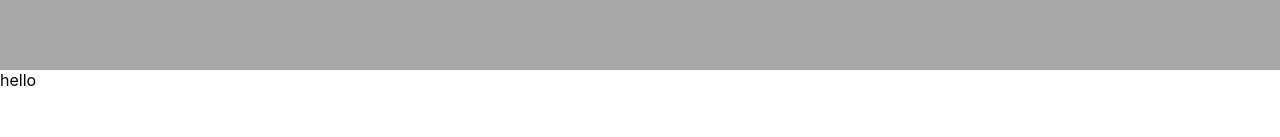
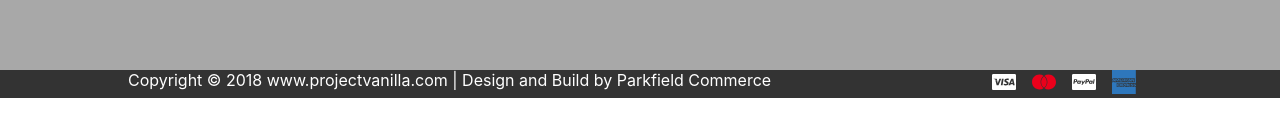
Before and after one commit to simk395/single-app-page, a React (Create React App) app: page / in a window 1280 px wide. Shown: the part 605-742 px from the top of the page. Built offline with nearby package versions, Linux system fonts and the light colour scheme; no server answers.

Commit message:
footer remodeled

```diff
--- a/src/App.css
+++ b/src/App.css
@@ -81,41 +81,40 @@ main {
   margin: 1em 0;
   font-weight: 500; }
 
-.footer-nav {
+.footer__nav {
   display: flex;
   flex-direction: row;
   justify-content: space-between;
   padding: 2em 10% 3em 10%;
   background: #a8a8a8; }
-
-.footer-list {
+  .footer__nav-container {
     color: white; }
-  .footer-list:nth-child(4) {
+    .footer__nav-container:nth-child(4) {
       max-width: 20em; }
-  .footer-list-unordered {
+  .footer__nav-list {
     display: flex;
     flex-direction: column;
     justify-content: space-evenly;
     height: 15em; }
-  .footer-list-item {
+    .footer__nav-list__item {
       list-style: none; }
-    .footer-list-item-anchor {
+      .footer__nav-list__item-anchor {
         text-decoration: none;
         color: inherit; }
-      .footer-list-item-anchor:hover {
+        .footer__nav-list__item-anchor:hover {
           text-decoration: underline; }
-    .footer-list-item-signUp {
+      .footer__nav-list__item-signup {
         position: relative;
         height: 2.5em; }
-      .footer-list-item-signUp-input {
+        .footer__nav-list__item-signup-input {
           height: 100%;
           width: 75%;
           border-radius: 20px 0 0 20px;
           padding-left: 13px;
           border: none; }
-        .footer-list-item-signUp-input:focus {
+          .footer__nav-list__item-signup-input:focus {
             outline: none; }
-      .footer-list-item-signUp-submit {
+        .footer__nav-list__item-signup-submit {
           height: 100%;
           background: #2f80ed;
           color: white;
@@ -124,14 +123,21 @@ main {
           position: absolute;
           border-radius: 0 20px 20px 0;
           cursor: pointer; }
-    .footer-list-item-icons {
+      .footer__nav-list__item-container {
         display: inline; }
-    .footer-list-item-icon {
+      .footer__nav-list__item-icon {
         height: 1.5em;
         width: 1.5em;
         fill: white;
         margin-right: 1em;
         cursor: pointer; }
+
+.footer__copyright {
+  display: flex;
+  justify-content: space-between;
+  background: #333333;
+  color: white;
+  padding: 0 10%; }
 
 .bg-Black {
   background: black; }
--- a/src/App.js
+++ b/src/App.js
@@ -1,7 +1,7 @@
 import React from "react";
 import Header from "./container/header";
 import Main from "./container/main";
-import Footer from "./container/footer";
+import Footer from "./container/Footer";
 import "./App.css";
 
 function App() {
--- a/src/components/announcement.js
+++ b/src/components/announcement.js
@@ -1,7 +1,7 @@
 import React from "react";
 
-const Announcement = () => {
+const announcement = () => {
   return <p className="announcement bg-Black">FREE SHIPPING on all orders over $99</p>;
 };
 
-export default Announcement;
+export default announcement;
--- a/src/components/copyright.js
+++ b/src/components/copyright.js
@@ -1,9 +1,16 @@
-import React, { Component } from "react";
+import React from "react";
 
-export class copyright extends Component {
-  render() {
-    return <div>hello</div>;
-  }
-}
+const copyright = props => {
+  const { createImg } = props;
+  let svg = ["icon-cc-visa", "icon-mastercard", "icon-cc-paypal", "icon-americanexpress"];
+  return (
+    <div className="footer__copyright">
+      <p className="footer__copyright__text">
+        Copyright &copy; 2018 www.projectvanilla.com | Design and Build by Parkfield Commerce
+      </p>
+      <div className="footer_nav-list__item-container">{svg.map(img => createImg(img))}</div>
+    </div>
+  );
+};
 
 export default copyright;
--- a/src/components/footerNav.js
+++ b/src/components/footerNav.js
@@ -1,15 +1,14 @@
-import React, { Component } from "react";
+import React from "react";
 
-export class footerNav extends Component {
-  render() {
-    const { item } = this.props.item;
+const footerNavigation = props => {
+  const { item } = props.item;
   return (
-      <div className="footer-list">
-        <h2 className="footer-list-title">{item.title}</h2>
-        <ul className="footer-list-unordered">
+    <div className="footer__nav-container">
+      <h2 className="footer__nav-container__title">{item.title}</h2>
+      <ul className="footer__nav-list">
         {item.list.map(listItem => (
-            <li className="footer-list-item">
-              <a className="footer-list-item-anchor" href="#">
+          <li className="footer__nav-list__item">
+            <a className="footer__nav-list__item-anchor" href="#">
               {listItem}
             </a>
           </li>
@@ -17,7 +16,6 @@ export class footerNav extends Component {
       </ul>
     </div>
   );
-  }
-}
+};
 
-export default footerNav;
+export default footerNavigation;
--- a/src/components/logo.js
+++ b/src/components/logo.js
@@ -1,6 +1,6 @@
 import React from "react";
 
-const Logo = () => {
+const logo = () => {
   return (
     <div className="logo">
       <h1 className="logo-icon">LOGOTYPES</h1>
@@ -8,4 +8,4 @@ const Logo = () => {
   );
 };
 
-export default Logo;
+export default logo;
--- a/src/components/newsletter.js
+++ b/src/components/newsletter.js
@@ -1,46 +1,38 @@
-import React, { Component } from "react";
+import React from "react";
 
-export class newsletter extends Component {
-  createSvg = img => {
-    return (
-      <svg className="footer-list-item-icon">
-        <use xlinkHref={`img/sprite.svg#${img}`}></use>
-      </svg>
-    );
-  };
-
-  render() {
-    const { item } = this.props.item;
+const newsletter = props => {
+  const { item } = props.item;
   let svg = ["icon-facebook", "icon-twitter", "icon-instagram", "icon-pinterest"];
   return (
-      <div className="footer-list">
-        <h2 className="footer-list-title">{item.title}</h2>
-        <ul className="footer-list-unordered">
-          <li className="footer-list-item">
-            <p className="footer-list-item-para">
+    <div className="footer__nav-container">
+      <h2 className="footer__nav-container__title">{item.title}</h2>
+      <ul className="footer__nav-list">
+        <li className="footer__nav-list__item">
+          <p>
             vivamus at augue eget arcu dictum varius duis at consectetur lorem donec massa sapien
             faucibus
           </p>
         </li>
-          <li className="footer-list-item">
-            <form className="footer-list-item-signUp">
+        <li className="footer__nav-list__item">
+          <form className="footer__nav-list__item-signup">
             <input
-                className="footer-list-item-signUp-input"
+              className="footer__nav-list__item-signup-input"
               type="email"
               placeholder="Your e-mail here"
             />
-              <button className="footer-list-item-signUp-submit" type="submit">
+            <button className="footer__nav-list__item-signup-submit" type="submit">
               Sign Up
             </button>
           </form>
         </li>
-          <li className="footer-list-item">
-            <div className="footer-list-item-icons">{svg.map(img => this.createSvg(img))}</div>
+        <li className="footer__nav-list__item">
+          <div className="footer__nav-list__item-container">
+            {svg.map(img => props.createImg(img))}
+          </div>
         </li>
       </ul>
     </div>
   );
-  }
-}
+};
 
 export default newsletter;
--- a/src/container/footer.js
+++ b/src/container/footer.js
@@ -4,7 +4,7 @@ import Nav from "../components/footerNav";
 import Newsletter from "../components/newsletter";
 import Copyright from "../components/copyright";
 
-export class footer extends Component {
+export class Footer extends Component {
   state = {
     width: window.innerWidth
   };
@@ -29,21 +29,29 @@ export class footer extends Component {
     }
   };
 
+  createImg = img => {
+    return (
+      <svg className="footer__nav-list__item-icon">
+        <use xlinkHref={`img/sprite.svg#${img}`}></use>
+      </svg>
+    );
+  };
+
   render() {
     const { width } = this.state;
     this.displayFooterItems(width);
     return (
       <footer className="footer">
-        <div className="footer-nav">
+        <div className="footer__nav">
           {Items.map(navItem => {
             if (navItem.item.title !== "Newsletter") return <Nav item={navItem} />;
-            else return <Newsletter item={navItem} />;
+            else return <Newsletter item={navItem} createImg={this.createImg} />;
           })}
         </div>
-        <Copyright />
+        <Copyright createImg={this.createImg} />
       </footer>
     );
   }
 }
 
-export default footer;
+export default Footer;
--- a/src/sass/layout/_footer.scss
+++ b/src/sass/layout/_footer.scss
@@ -1,28 +1,23 @@
 .footer {
-  &-nav {
+  &__nav {
     @include flex-row;
     justify-content: space-between;
     padding: 2em 10% 3em 10%;
+    background: rgb(168, 168, 168);
 
-    background: rgb(168, 168, 168);
-  }
-
-  &-list {
+    &-container {
       color: white;
       &:nth-child(4) {
         max-width: 20em;
       }
-
-    &-title {
     }
 
-    &-unordered {
+    &-list {
       @include flex-col;
       justify-content: space-evenly;
       height: 15em;
-    }
 
-    &-item {
+      &__item {
         list-style: none;
 
         &-anchor {
@@ -33,8 +28,7 @@
             text-decoration: underline;
           }
         }
-
-      &-signUp {
+        &-signup {
           position: relative;
           height: 2.5em;
           &-input {
@@ -61,7 +55,7 @@
           }
         }
 
-      &-icons {
+        &-container {
           display: inline;
         }
 
@@ -75,3 +69,11 @@
       }
     }
   }
+  &__copyright {
+    display: flex;
+    justify-content: space-between;
+    background: rgb(51, 51, 51);
+    color: white;
+    padding: 0 10%;
+  }
+}
```
Lines whose indentation alone changed are shown as unchanged.
